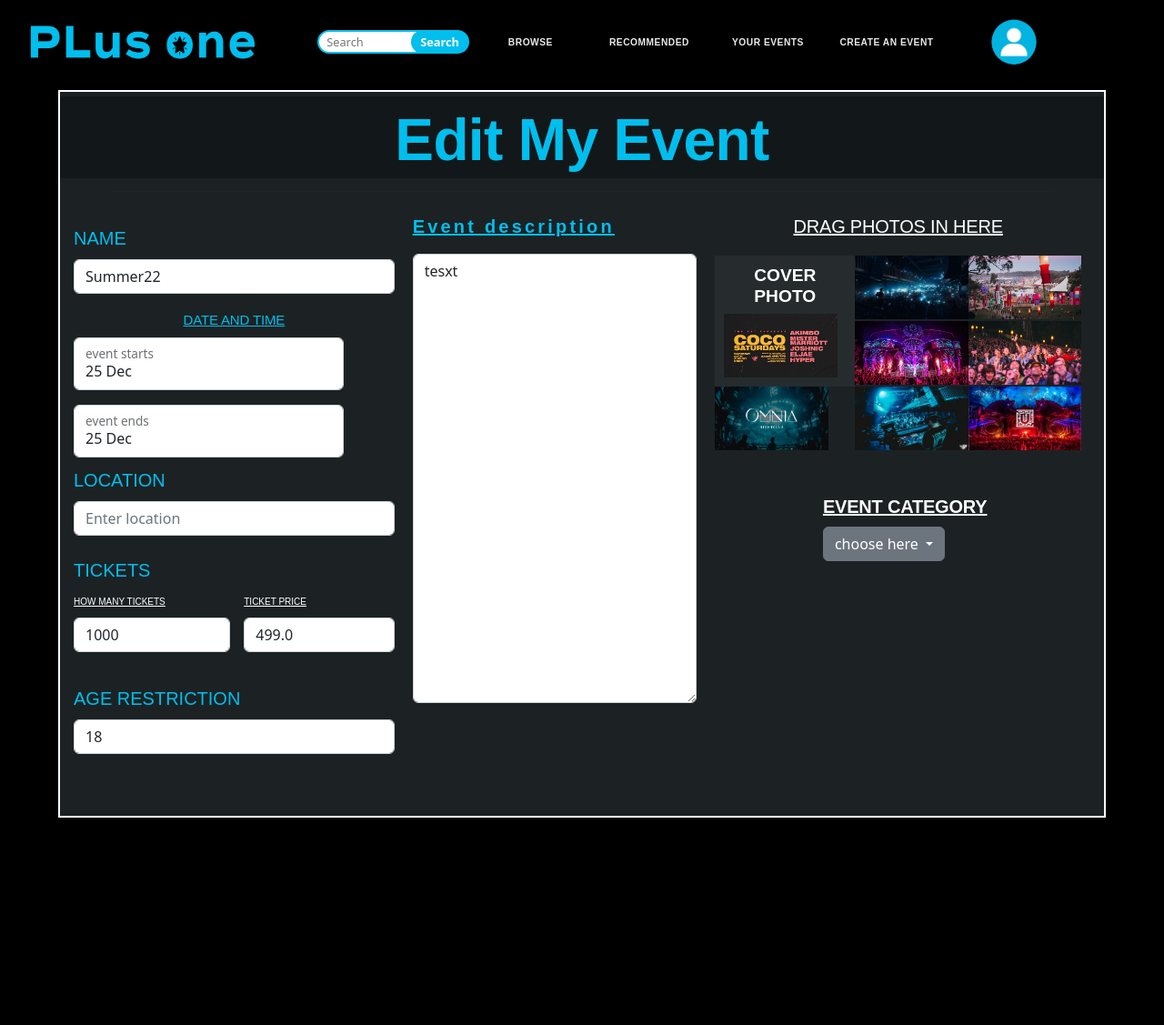
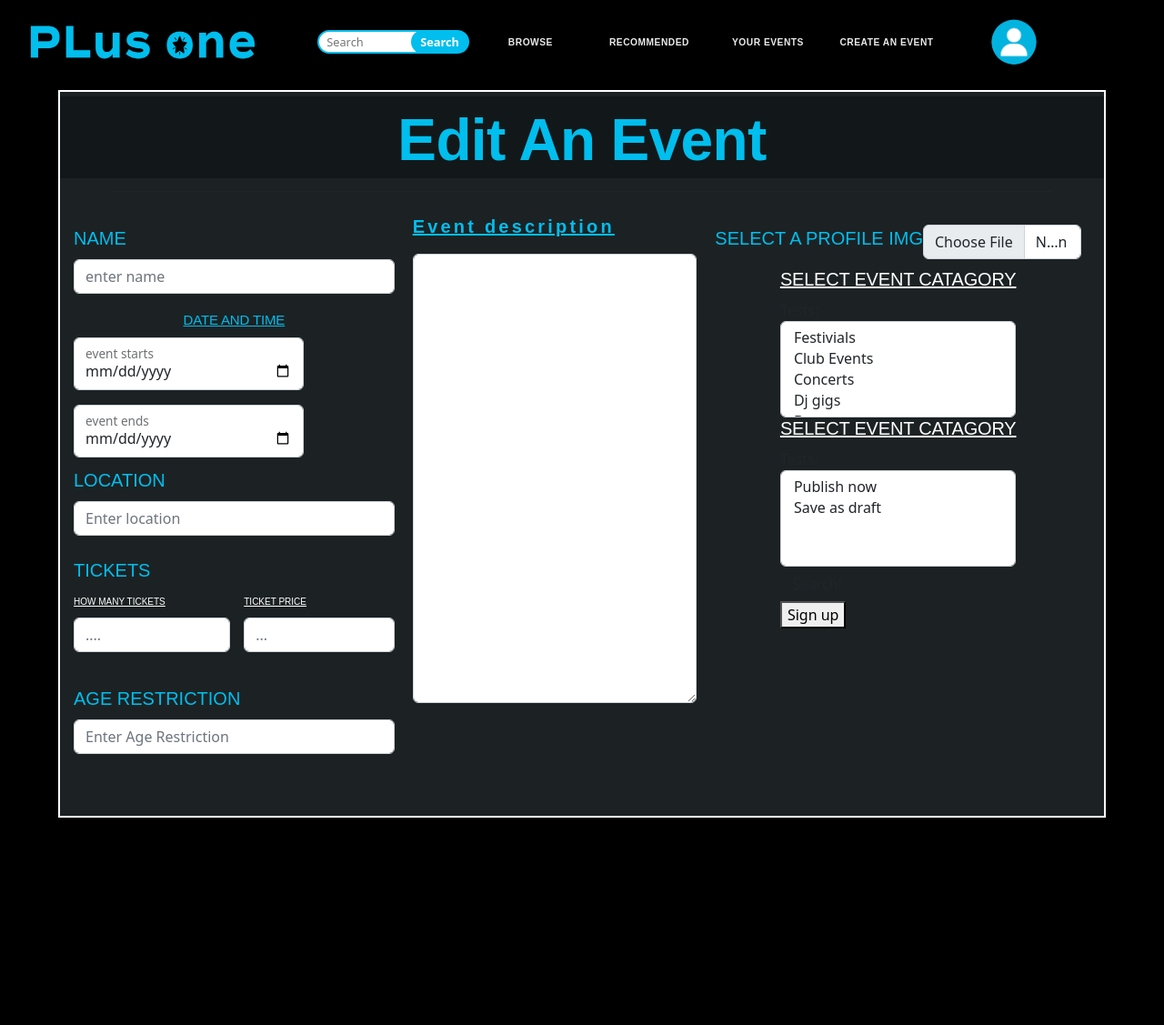
Before and after one commit to mboothy/IAB207Project, a Flask app: template website/templates/edit_a_hosted_event.html in a window 1280 px wide. Shown: the top 1127 px of the page at 91% size. Run offline with Flask 2, Linux system fonts and the light colour scheme; the template is opened without the code that fills it: values that come from a table or form of the project are taken from there, others are empty; data comes from the database, SQL or seed files in the repository; some libraries are stand-ins or nearby versions; some web fonts are replaced; grey boxes are pictures that could not be loaded.

Commit message:
event edit update

```diff
--- a/website/templates/edit_a_hosted_event.html
+++ b/website/templates/edit_a_hosted_event.html
@@ -13,29 +13,33 @@
 {% block content %}
 <div class="mainsection">
     <div class="titlecontainer">
-        <h1 class="heading">Edit My event</h1>
+        <h1 class="heading">Edit an event</h1>
         <hr class="line" width="90%" />
     </div>
+    <form method="POST" enctype="multipart/form-data">
         <div class="sectionbody">
             <div class="left_column">
                 <div class="nameevent">
                     <label for="exampleFormControlInput1" class="form-label">name</label>
-                <input type="email" class="form-control"   value="{{event.name}}"  id="enternameinput" placeholder="enter name">
+                    <input type="text" class="form-control" id="enternameinput" placeholder="enter name" name="name">
                 </div>
                 <div class="dateandtime">
                     <h1>Date and Time</h1>
                     <div class="form-floating mb-3" id="event_starts">
-                    <input type="text" class="form-control" value="{{event.startDate}}" id="floatingInput" placeholder="name@example.com">
+                        <input type="date" class="form-control" id="floatingInput" placeholder="name@example.com"
+                            name="startDate">
                         <label for="floatingInput">event starts</label>
                     </div>
                     <div class="form-floating 2" id="event_ends">
-                    <input type="text" class="form-control"value="{{event.endDate}}" id="floatingInput" placeholder="Password">
+                        <input type="date" class="form-control" id="floatingInput" placeholder="Password"
+                            name="endDate">
                         <label for="floatingInput">event ends</label>
                     </div>
                 </div>
                 <div class="mb-3" id="locationdiv">
-                <label for="exampleFormControlInput1" value="{{event.location}}" class="form-label">Location</label>
-                <input type="email" class="form-control" id="locationinput" placeholder="Enter location">
+                    <label for="exampleFormControlInput1" class="form-label">Location</label>
+                    <input type="text" class="form-control" id="locationinput" placeholder="Enter location"
+                        name="location">
                 </div>
                 <div class="ticketsdiv">
                     <h3>tickets</h3>
@@ -43,59 +47,64 @@
                         <div class="mb-3" id="how_many-tickets">
                             <label for="exampleFormControlInput1" class="form-label2">How many
                                 tickets</label>
-                        <input type="number"  value="{{event.ticketNum}}" class="form-control" id="exampleFormControlInput1" placeholder="....">
+                            <input type="number" class="form-control" id="exampleFormControlInput1" placeholder="...."
+                                name="ticketNum">
                         </div>
                     </div>
                     <div class="ticketprice">
                         <div class="mb-3" id="ticket_price">
                             <label for="exampleFormControlInput1" class="form-label2">ticket price</label>
-                        <input type="number"   value="{{event.price}}"  class="form-control" id="exampleFormControlInput1" placeholder="...">
+                            <input type="number" class="form-control" id="exampleFormControlInput1" placeholder="..."
+                                name="price">
                         </div>
                     </div>
                 </div>
                 <div class="mb-3" id="age_resitrict_div">
                     <label for="exampleFormControlInput1" class="form-label">Age Restriction</label>
-                <input type="age" class="form-control"   value="{{event.ageRestrict}}"  id="ageinput" placeholder="Enter Age Restriction">
+                    <input type="age" class="form-control" id="ageinput" placeholder="Enter Age Restriction"
+                        name="ageRestrict">
                 </div>
             </div>
             <div class="middle_column">
                 <h2>Event description</h2>
                 <div class="mb-3">
-                <textarea class="form-control"  id="exampleFormControlTextarea1" rows="20">{{event.description}}</textarea>
+                    <textarea class="form-control" id="exampleFormControlTextarea1" rows="20"
+                        name="description"></textarea>
                 </div>
             </div>
             <div class="right_column">
-            <h1>drag photos in here</h1>
                 <div class="photosdiv">
-                <div class="special_photo">
-                    <h2>Cover photo</h2>
-                    <img class="importimgs" src="/static/imgs/events/themet3.jpg" alt="">
+                    <label for="formFile" class="form-label">Select a profile img</label>
+                    <input class="form-control" type="file" id="formFile" name="image">
                 </div>
-                <img class="importimgs" src="/static/imgs/carousel images/club2.jpg" alt="">
-                <img class="importimgs" src="/static/imgs/carousel images/splendour.jpg" alt="">
-                <img class="importimgs" src="/static/imgs/carousel images/ultra.jpg" alt="">
-                <img class="importimgs" src="/static/imgs/carousel images/splendour3.jpg" alt="">
-                <img class="importimgs" src="/static/imgs/events/omnia.jpg" alt="">
-                <img class="importimgs" src="/static/imgs/events/themet2.jpg" alt="">
-                <img class="importimgs" src="/static/imgs/events/untold.jpg" alt="">
+                <div class="catagory-list">
+                    <h1>Select event catagory</h1>
+                    <span class="input-group-addon">Tests:</span>
+                    <select name='type' class="selectpicker show-menu-arrow form-control" multiple data-max-options="2"
+                        data-live-search="true">
+                        <option value="Festivials">Festivials</option>
+                        <option value="Club Events">Club Events</option>
+                        <option value="Concerts">Concerts</option>
+                        <option value="Dj gigs">Dj gigs</option>
+                        <option value="Bar events">Bar events</option>
+                    </select>
+                    <div class="catagory-list">
+                        <h1>Select event catagory</h1>
+                        <span class="input-group-addon">Tests:</span>
+                        <select name='status' class="selectpicker show-menu-arrow form-control" multiple data-max-options="2"
+                            data-live-search="true">
+                            <option value="open">Publish now</option>
+                            <option value="unpublished">Save as draft</option>
+                        </select>
+                    <span class="input-group-btn">
+                        <button class="btn btn-default" type="submit">Search!</button>
+                    </span>
                 </div>
-            <div class="categorydiv">
-                <h1>Event category</h1>
-                <div class="dropdown">
-                    <button class="btn btn-secondary dropdown-toggle" type="button" data-bs-toggle="dropdown"
-                        aria-expanded="false">
-                        choose here
-                    </button>
-                    <ul class="dropdown-menu">
-                        <li><a class="dropdown-item" href="#">Club</a></li>
-                        <li><a class="dropdown-item" href="#">Festival</a></li>
-                        <li><a class="dropdown-item" href="#">Concert</a></li>
-                        <li><a class="dropdown-item" href="#">Bar</a></li>
-                        <li><a class="dropdown-item" href="#">Dj</a></li>
-                    </ul>
+                <div class="buttondiv">
+                    <button type="submit" class="signupbutton">Sign up</button>
                 </div>
             </div>
         </div>
-    </div>
+    </form>
 </div>
 {% endblock %}
```
Lines whose indentation alone changed are shown as unchanged.
